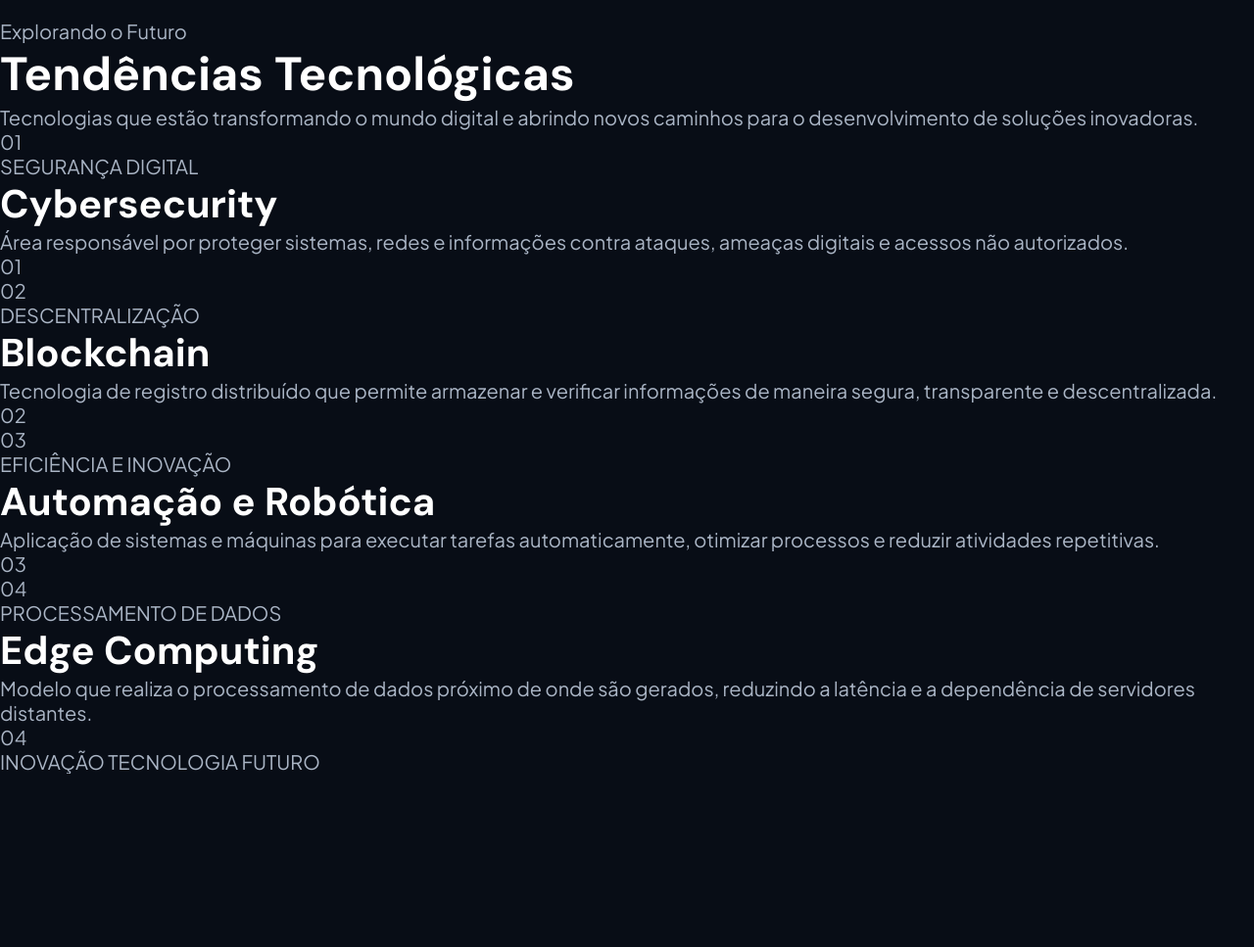
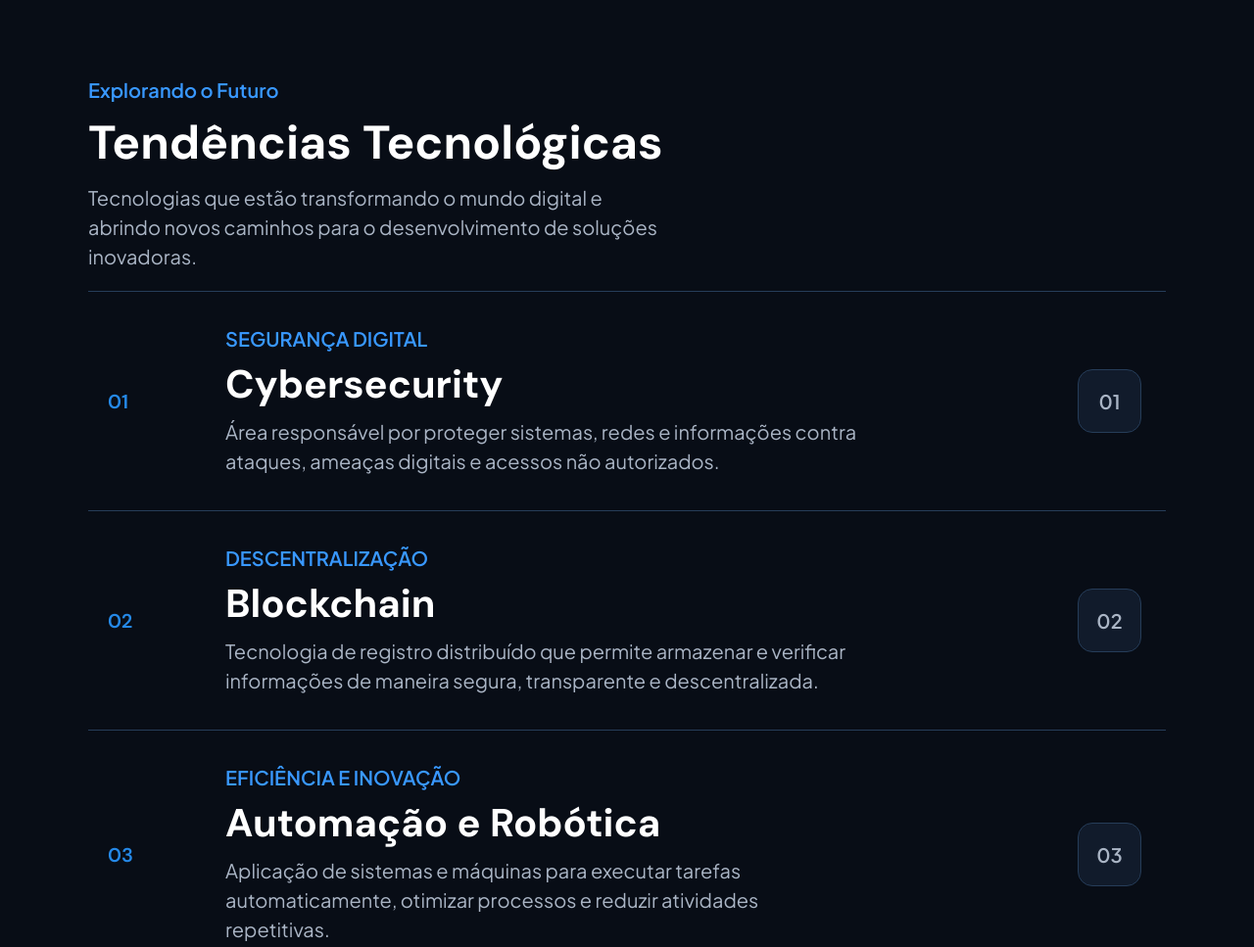
Before and after one commit to GabrielMiranda14/Portfolio, a plain HTML site: page index.html in a window 1280 px wide. Shown: the part 2140-3107 px from the top of the page at 98% size. Before the commit the page ends 2930 px from the top, so only its background shows below. Drawn offline with Linux system fonts and the light colour scheme.

Commit message:
style: Stylization of the technology section

```diff
--- a/src/styles/style.css
+++ b/src/styles/style.css
@@ -302,3 +302,134 @@ main {
     font-size: var(--body-size);
     line-height: var(--body-line-height);
 }
+
+.technology-section {
+    padding: 60px 0px;
+}
+
+.technology-container {
+    width: min(1100px, calc(100% - 40px));
+    margin: 0 auto;
+}
+
+.technology-heading {
+    display: flex;
+    flex-direction: column;
+    align-items: flex-start;
+    gap: 10px;
+    max-width: 650px;
+    padding-bottom: 20px;
+}
+.technology-label {
+    color: var(--color-primary-light);
+    font-size: var(--body-size);
+    font-weight: 600;
+}
+
+.technology-heading h2 {
+    font-family: var(--h2-font);
+    font-size: var(--h2-size);
+    font-weight: 700;
+    color: var(--color-text);
+}
+
+.technology-heading p {
+    max-width: 600px;
+    color: var(--color-text-secondary);
+    font-size: var(--body-size);
+    line-height: 1.5;
+}
+
+.technology-list {
+    display: flex;
+    flex-direction: column;
+}
+
+.technology-item {
+    display: grid;
+    grid-template-columns: 70px 1fr 70px;
+    align-items: center;
+    gap: 50px;
+    padding: 35px 20px;
+    border-bottom: 1px solid var(--color-border);
+    transition: var(--transition-default);
+}
+
+.technology-item:first-child {
+    border-top: 1px solid var(--color-border);
+}
+
+.technology-item:hover {
+    background-color: var(--color-surface-transparent);
+    padding-left: 30px;
+}
+
+.technology-number {
+    color: var(--color-primary);
+    font-size: var(--body-size);
+    font-weight: 600;
+    font-family: var(--font-heading);
+}
+
+.technology-info {
+    display: flex;
+    flex-direction: column;
+    align-items: flex-start;
+    gap: 8px;
+}
+
+.technology-category {
+    color: var(--color-primary-light);
+    font-size: var(--body-size);
+    font-weight: 600;
+}
+
+.technology-info h3 {
+    color: var(--color-text);
+    font-family: var(--h3-font);
+    font-size: var(--h3-size);
+    font-weight: 700;
+}
+
+.technology-info p {
+    max-width: 650px;
+    color: var(--color-text-secondary);
+    font-size: var(--body-size);
+    line-height: 1.5;
+}
+
+.technology-icon {
+    width: 65px;
+    height: 65px;
+    display: flex;
+    justify-content: center;
+    align-items: center;
+    border: 1px solid var(--color-border);
+    border-radius: 15px;
+    background-color: var(--color-surface);
+    transition: var(--transition-default);
+}
+
+.technology-icon span {
+    font-weight: 600;
+}
+
+.technology-item:hover .technology-icon {
+    border-color: var(--color-primary);
+    background-color: var(--color-surface-light)
+}
+
+.technology-footer {
+    display: flex;
+    justify-content: space-between;
+    gap: 20px;
+    padding-top: 20px;
+}
+
+.technology-footer span {
+    color: var(--color-text-secondary);
+    font-size: 16px;
+    font-weight: 600;
+    letter-spacing: 1.5px;
+    opacity: 0.65;
+}
```
